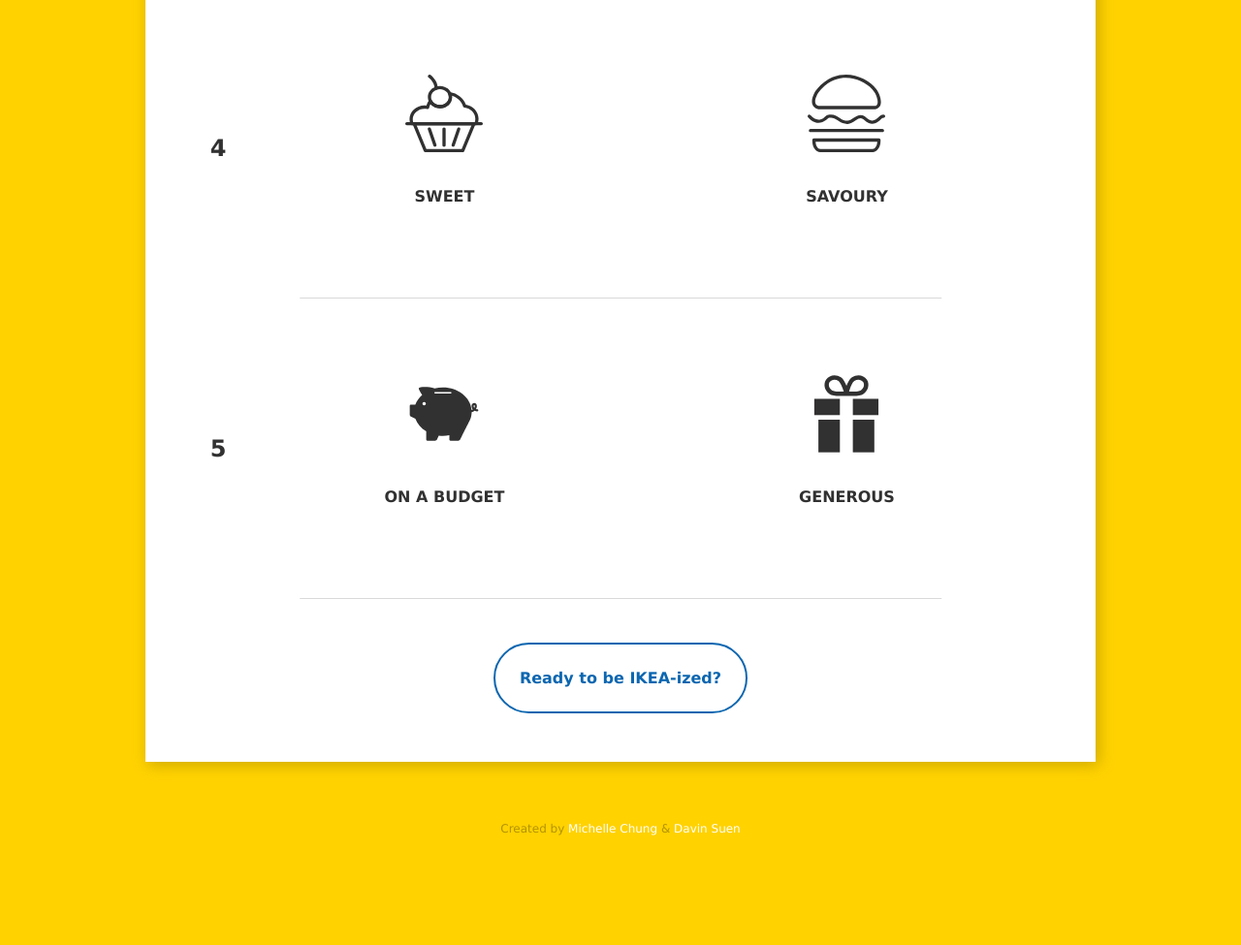
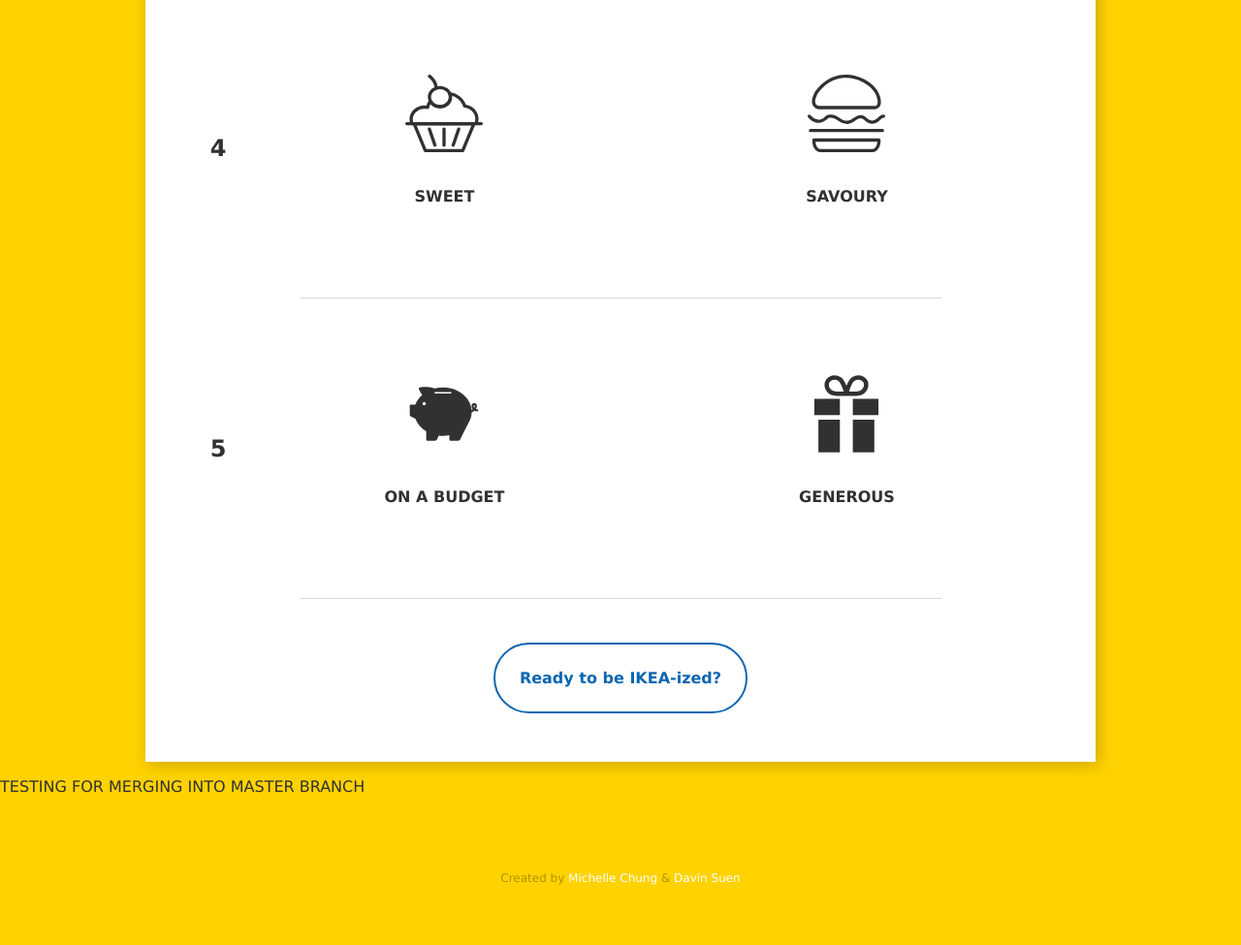
Before and after one commit to Unmiii/Week4Project, a plain HTML site: page index.html in a window 1280 px wide. Shown: the part 1434-2409 px from the top of the page at 97% size. Before the commit the page ends 2358 px from the top, so only its background shows below. Drawn offline with nearby package versions, Linux system fonts and the light colour scheme; some packages are replaced by stand-ins of ours; a script that the page names is missing.

Commit message:
Add files via upload

```diff
--- a/index.html
+++ b/index.html
@@ -224,6 +224,10 @@
 		</div> <!-- /yourCartContainer -->
 	</section> <!-- /yourCart -->
 
+	<section>
+		<p>TESTING FOR MERGING INTO MASTER BRANCH</p>
+	</section>
+
 	<footer>
 		<div class="wrapper">
 			<p>Created by <a href="http://michellecodes.ca">Michelle Chung</a> & <a href="http://davinsuen.com">Davin Suen</a></p>
```
